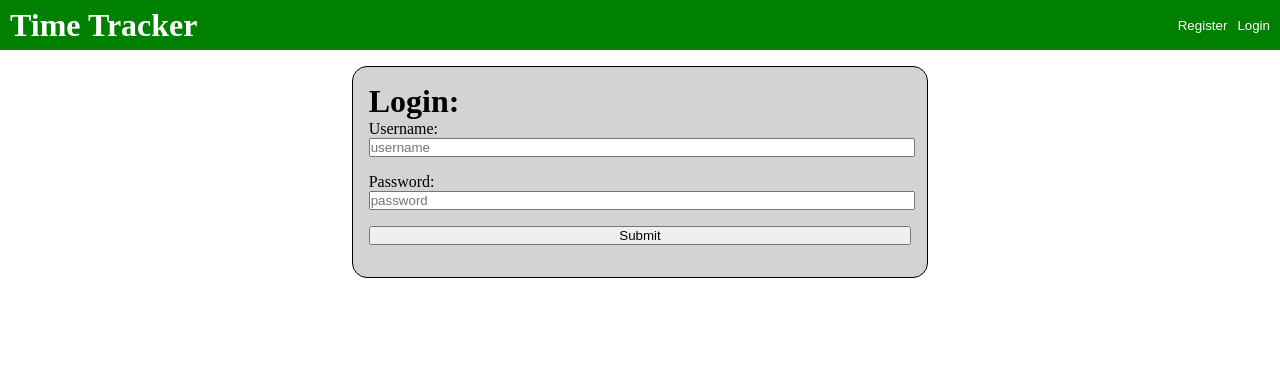
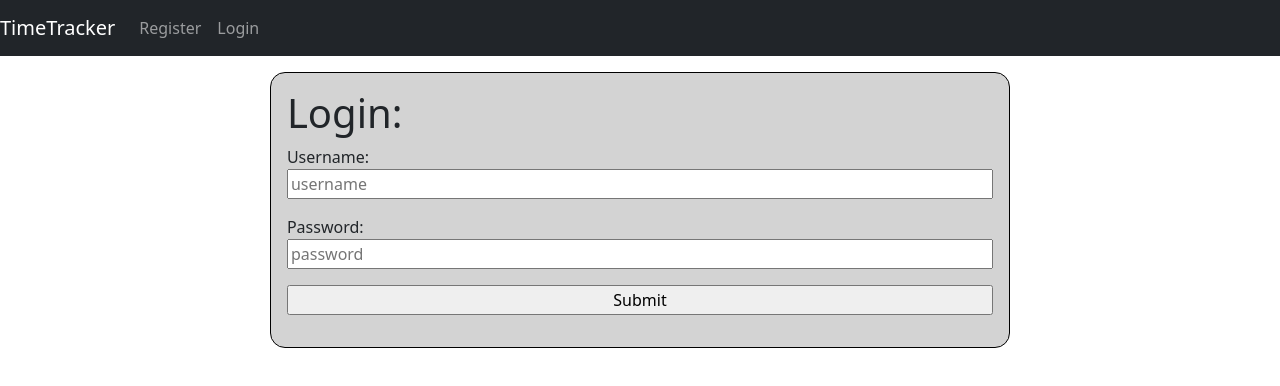
Before and after one commit to MeganPaffrath/time-tracker, a React (Create React App) app in the folder frontend/: page /login in a window 1280 px wide. Shown: the top 386 px of the page. Built offline with nearby package versions, Linux system fonts and the light colour scheme; no server answers.

Commit message:
bootstrap header

```diff
--- a/frontend/package.json
+++ b/frontend/package.json
@@ -7,7 +7,9 @@
     "@testing-library/react": "^11.2.2",
     "@testing-library/user-event": "^12.2.2",
     "axios": "^0.21.0",
+    "bootstrap": "^5.0.0-beta2",
     "react": "^17.0.1",
+    "react-bootstrap": "^1.4.3",
     "react-dom": "^17.0.1",
     "react-router-dom": "^5.2.0",
     "react-scripts": "4.0.1",
--- a/frontend/src/components/auth/AuthMenu.js
+++ b/frontend/src/components/auth/AuthMenu.js
@@ -1,6 +1,7 @@
 import React, { useEffect, useContext } from 'react';
 import { useHistory } from 'react-router-dom';
 import UserContext from '../../context/UserContext';
+import {Nav} from 'react-bootstrap';
 
 // determins what user sees if logged in/out
 export default function AuthMenu() {
@@ -29,20 +30,20 @@ export default function AuthMenu() {
 
 
   return (
-    <nav>
+    <Nav className="mr-auto">
       {
         userData.username ? (
           <>
-            <button>Hi {userData.username}!</button>
-            <button onClick={logout}>Logout</button>
+            <Nav.Link>Hi {userData.username}!</Nav.Link>
+            <Nav.Link onClick={logout}>LOGOUT</Nav.Link>
           </>
         ) : (
           <>
-            <button onClick={register}>Register</button>
-            <button onClick={login}>Login</button>
+            <Nav.Link onClick={register}>Register</Nav.Link>
+            <Nav.Link onClick={login}>Login</Nav.Link>
           </>
         )
       }
-    </nav>
+    </Nav>
   )
 }
--- a/frontend/src/components/layout/Header.js
+++ b/frontend/src/components/layout/Header.js
@@ -1,14 +1,17 @@
 import React from 'react';
 import {Link} from "react-router-dom";
 import AuthMenu from '../auth/AuthMenu';
+import 'bootstrap/dist/css/bootstrap.min.css';
+import Navbar from 'react-bootstrap/Navbar';
+import {Nav} from 'react-bootstrap';
 
 export default function Header() {
   return (
-    <header id="header">
-      <Link to="/">
-        <h1>Time Tracker</h1>
-      </Link>
-      <AuthMenu />
-    </header>
+    <div>
+      <Navbar bg="dark" variant="dark">
+        <Navbar.Brand href="/">TimeTracker</Navbar.Brand>
+        <AuthMenu />
+      </Navbar>
+    </div>
   )
 }
--- a/frontend/src/index.css
+++ b/frontend/src/index.css
@@ -1,12 +1,8 @@
-* {
-  padding: 0;
-  margin: 0;
-  text-decoration: none;
-  /* box-sizing: border-box; */
+/* header */
+Link {
+  color: red;
 }
-
-/* header */
-#header {
+/* #header {
   background-color: green;
   display: flex;
   justify-content: space-between;
@@ -25,7 +21,7 @@ nav button {
   background-color: inherit;
   margin-left: 10px;
   appearance: none;
-}
+} */
 
 /* forms */
 .form-container {
```
Also changed, not shown: 1 other file (tests, documents, lock files or other folders).
